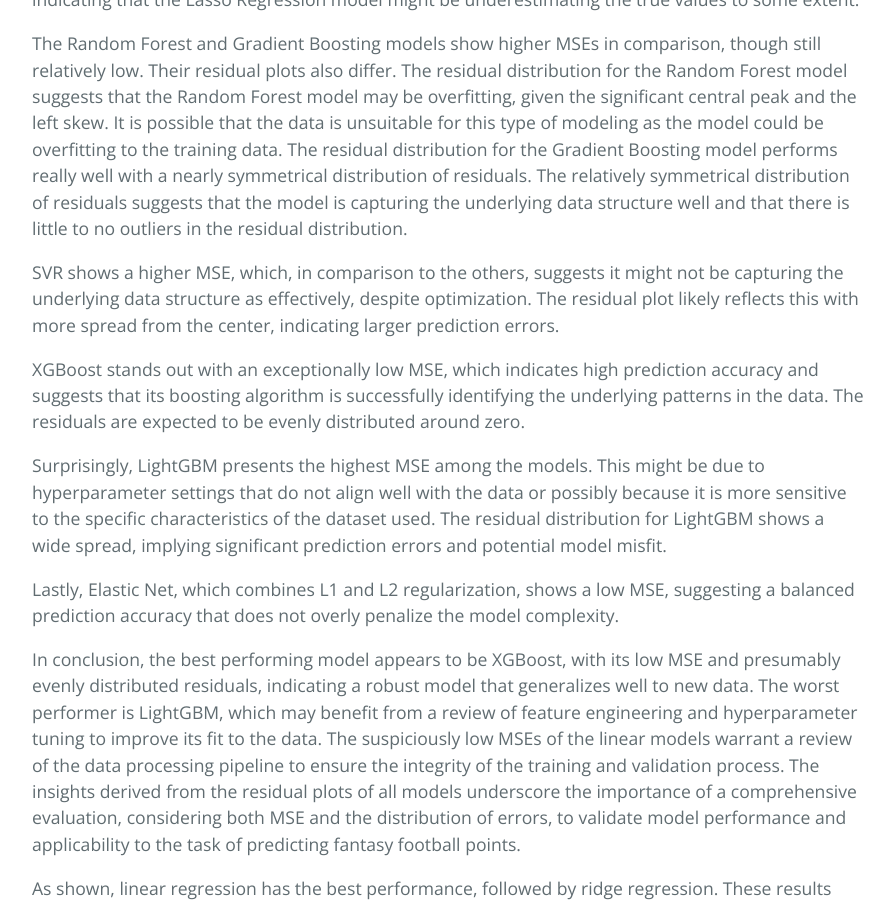
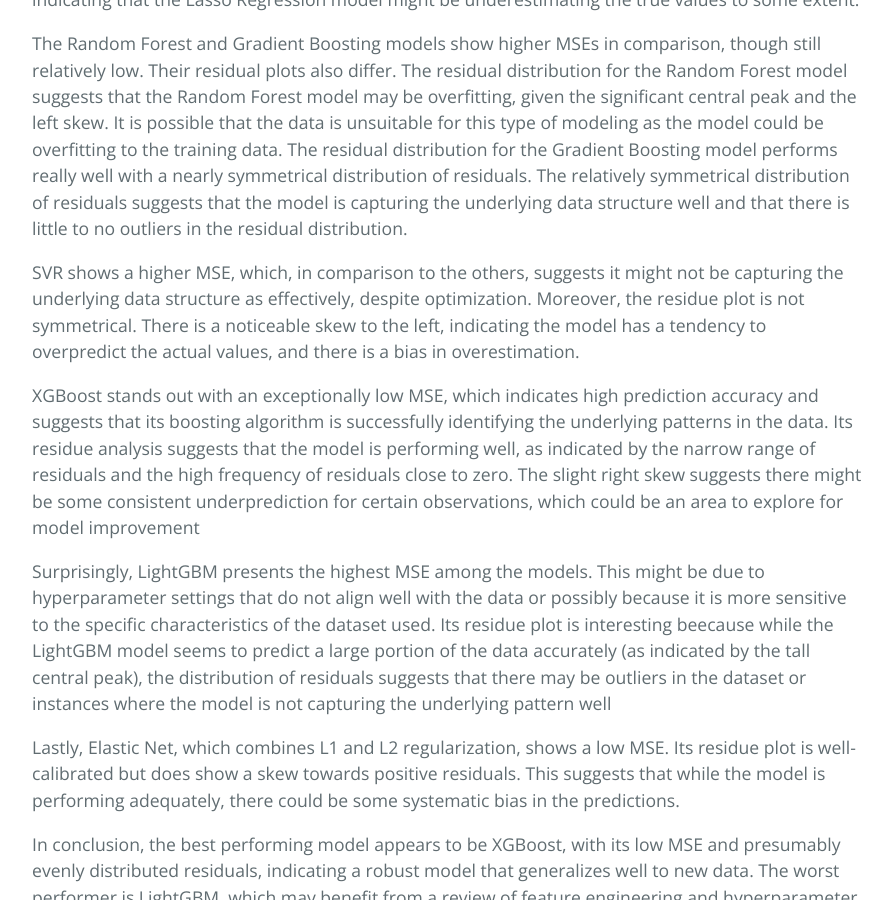
Before and after one commit to CS4641-Group-96/fantasy-football, a Jekyll site: the page built from index.md, in a window 1280 px wide and 900 px high, scrolled down 16176 px. Shown: the whole window, without its empty margins (192-1086 px from the left). Built offline with Jekyll 4.4.1, drawn with Linux system fonts in a browser that asks for light colours.

Commit message:
Update index.md

```diff
--- a/index.md
+++ b/index.md
@@ -132,13 +132,13 @@ The Ridge Regression and Lasso Regression models have marginally higher MSEs, ye
 
 The Random Forest and Gradient Boosting models show higher MSEs in comparison, though still relatively low. Their residual plots also differ. The residual distribution for the Random Forest model suggests that the Random Forest model may be overfitting, given the significant central peak and the left skew. It is possible that the data is unsuitable for this type of modeling as the model could be overfitting to the training data. The residual distribution for the Gradient Boosting model performs really well with a nearly symmetrical distribution of residuals. The relatively symmetrical distribution of residuals suggests that the model is capturing the underlying data structure well and that there is little to no outliers in the residual distribution.
 
-SVR shows a higher MSE, which, in comparison to the others, suggests it might not be capturing the underlying data structure as effectively, despite optimization. The residual plot likely reflects this with more spread from the center, indicating larger prediction errors.
+SVR shows a higher MSE, which, in comparison to the others, suggests it might not be capturing the underlying data structure as effectively, despite optimization. Moreover, the residue plot is not symmetrical. There is a noticeable skew to the left, indicating the model has a tendency to overpredict the actual values, and there is a bias in overestimation.
 
-XGBoost stands out with an exceptionally low MSE, which indicates high prediction accuracy and suggests that its boosting algorithm is successfully identifying the underlying patterns in the data. The residuals are expected to be evenly distributed around zero.
+XGBoost stands out with an exceptionally low MSE, which indicates high prediction accuracy and suggests that its boosting algorithm is successfully identifying the underlying patterns in the data. Its residue analysis suggests that the model is performing well, as indicated by the narrow range of residuals and the high frequency of residuals close to zero. The slight right skew suggests there might be some consistent underprediction for certain observations, which could be an area to explore for model improvement
 
-Surprisingly, LightGBM presents the highest MSE among the models. This might be due to hyperparameter settings that do not align well with the data or possibly because it is more sensitive to the specific characteristics of the dataset used. The residual distribution for LightGBM shows a wide spread, implying significant prediction errors and potential model misfit.
+Surprisingly, LightGBM presents the highest MSE among the models. This might be due to hyperparameter settings that do not align well with the data or possibly because it is more sensitive to the specific characteristics of the dataset used. Its residue plot is interesting beecause while the LightGBM model seems to predict a large portion of the data accurately (as indicated by the tall central peak), the distribution of residuals suggests that there may be outliers in the dataset or instances where the model is not capturing the underlying pattern well
 
-Lastly, Elastic Net, which combines L1 and L2 regularization, shows a low MSE, suggesting a balanced prediction accuracy that does not overly penalize the model complexity.
+Lastly, Elastic Net, which combines L1 and L2 regularization, shows a low MSE. Its residue plot is well-calibrated but does show a skew towards positive residuals. This suggests that while the model is performing adequately, there could be some systematic bias in the predictions.
 
 In conclusion, the best performing model appears to be XGBoost, with its low MSE and presumably evenly distributed residuals, indicating a robust model that generalizes well to new data. The worst performer is LightGBM, which may benefit from a review of feature engineering and hyperparameter tuning to improve its fit to the data. The suspiciously low MSEs of the linear models warrant a review of the data processing pipeline to ensure the integrity of the training and validation process. The insights derived from the residual plots of all models underscore the importance of a comprehensive evaluation, considering both MSE and the distribution of errors, to validate model performance and applicability to the task of predicting fantasy football points.
 
```
